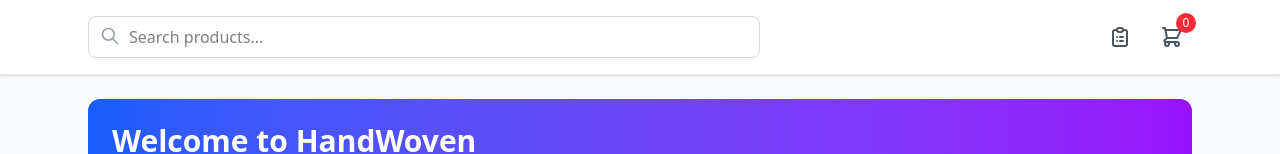
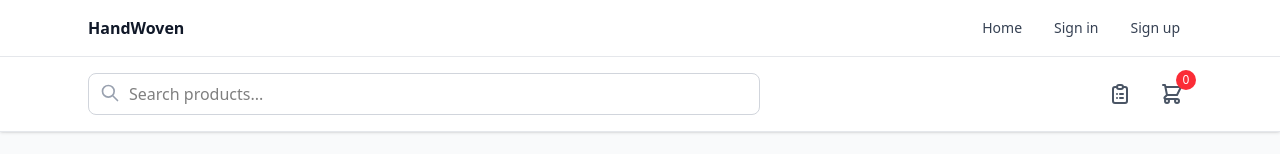
Before and after one commit to prasad-xma/HandWoven, a React (Vite) app in the folder HandWoven.Client/: page / in a window 1280 px wide. Shown: the top 154 px of the page. Built offline with nearby package versions, Linux system fonts and the light colour scheme; no server answers.

Commit message:
update and add new routes

```diff
--- a/HandWoven.Client/src/App.jsx
+++ b/HandWoven.Client/src/App.jsx
@@ -12,12 +12,16 @@ import ProtectedRoute from './auth/ProtectedRoute';
 import SellerRegister from './pages/SellerRegister';
 import SellerDashboard from './pages/SellerDashboard';
 import AddProduct from './pages/product/AddProduct';
-import ProductDetails from './pages/product/ProductDetails';
+import ProductDetails from './pages/ProductDetails';
+import SellerProductDetails from './pages/product/ProductDetails';
+import Navbar from './pages/components/Navbar';
 
 function App() {
 
   return (
 
+    <>
+      <Navbar />
       <Routes>
         <Route path='/' element={<Home />} />
         <Route path='/login' element={<Login />} />
@@ -33,8 +37,10 @@ function App() {
           <Route path='/seller/register' element={<SellerRegister />} />
           <Route path='/seller/s-dashboard' element={<SellerDashboard />} />
           <Route path='/seller/addproduct' element={<AddProduct />} />
-        <Route path='/seller/product/:productId' element={<ProductDetails />} />
+          <Route path='/seller/product/:productId' element={<SellerProductDetails />} />
+          <Route path='/product/:productId' element={<ProductDetails />} />
       </Routes>
+    </>
 
   );
 }
```
Lines whose indentation alone changed are shown as unchanged.
